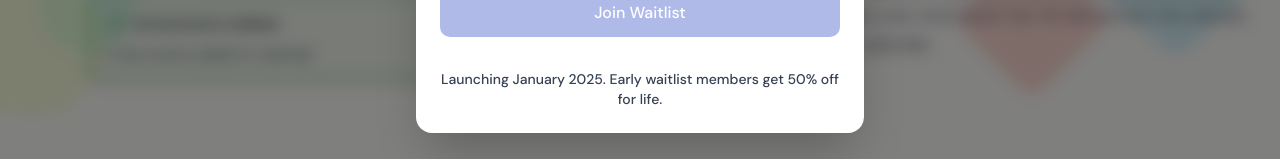
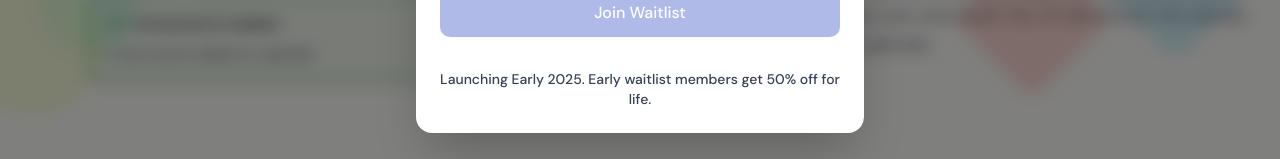
Before and after one commit to maggie-pooldeck/v0-parentis-event-manager, a Next.js app: page / in a window 1280 px wide. Both pictures are taken after a click on the button "Upload Screenshot". Shown: the part 3026-3185 px from the top of the page. Built offline with nearby package versions, Linux system fonts and the light colour scheme; no server answers.

Commit message:
feat: update waitlist modal launch message
Display "Launching Early 2025" for flexible launch timeline.

Co-authored-by: null <186189704+maggie-pooldeck@users.noreply.github.com>

```diff
--- a/components/WaitlistModal.jsx
+++ b/components/WaitlistModal.jsx
@@ -155,7 +155,7 @@ export default function WaitlistModal({ isOpen, onClose }) {
               </Button>
 
               <p className="text-sm text-center text-gray-700 mt-4 font-medium">
-                Launching January 2025. Early waitlist members get 50% off for life.
+                Launching Early 2025. Early waitlist members get 50% off for life.
               </p>
             </div>
           )}
```
